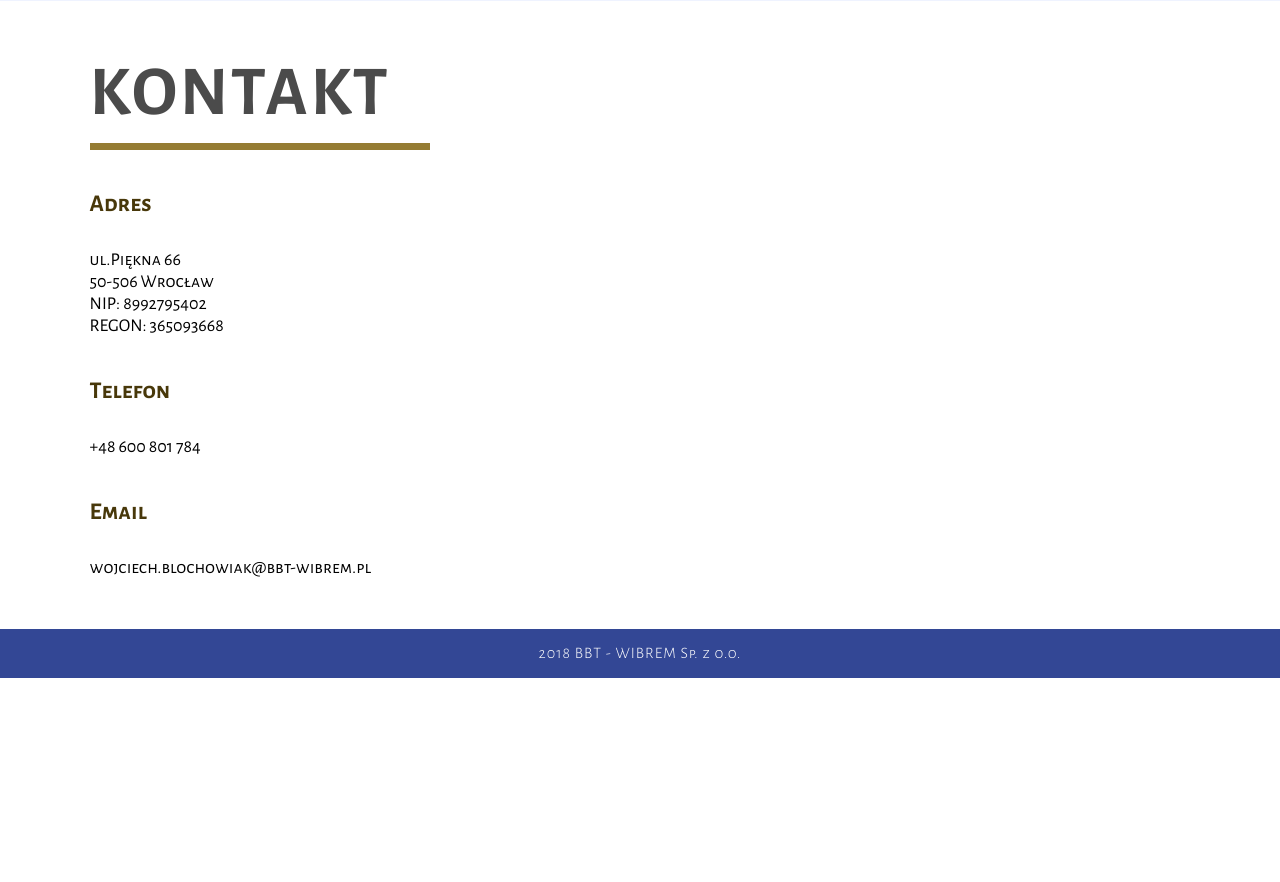
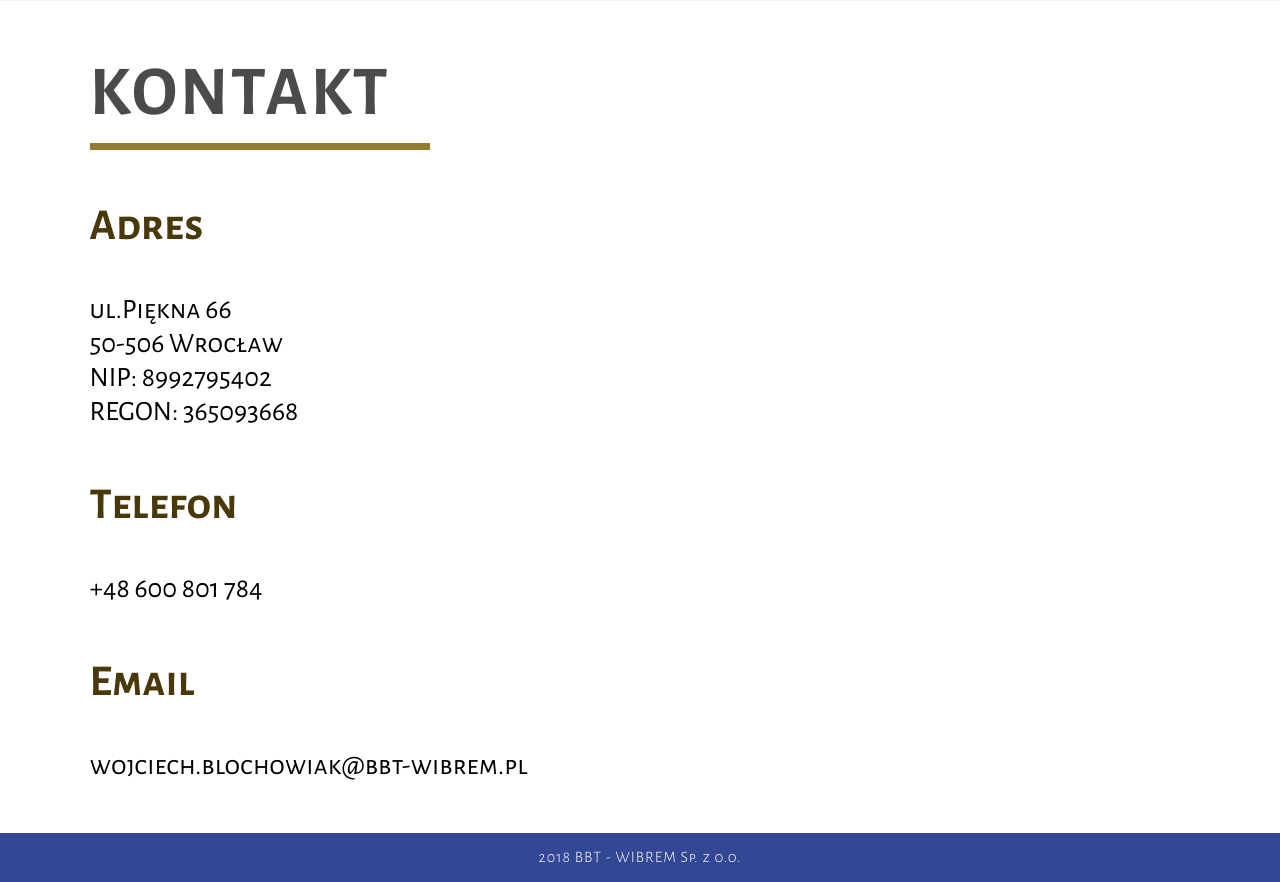
Before and after one commit to jezyk2796/BBT-WIBREM, a PHP site: page / in a window 1280 px wide. Shown: the part 4110-4992 px from the top of the page. Before the commit the page ends 4788 px from the top, so only its background shows below. Run offline with PHP 8.4, Linux system fonts and the light colour scheme; some web fonts are replaced.

Commit message:
section contact ready for mobile

```diff
--- a/css/style.css
+++ b/css/style.css
@@ -487,11 +487,28 @@ section.about {
   .contact .title::after {
     width: 28rem;
   }
+
+  .contact .contact-title {
+    font-size: 2.8rem;
+  }
+
+  .contact p {
+    font-size: 2rem;
+  }
 }
 
 @media (min-width: 720px) {
   .contact .title::after {
     width: 34rem;
+  }
+
+  .contact .contact-title {
+    font-size: 4.4rem;
+    padding: 5rem 0 4rem 0;
+  }
+
+  .contact p {
+    font-size: 2.8rem;
   }
 }
 
```
